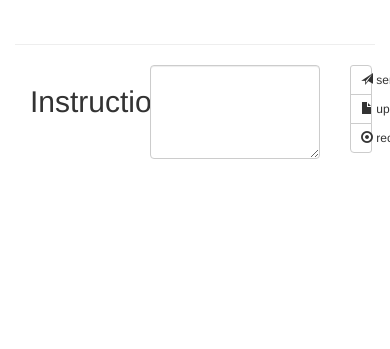
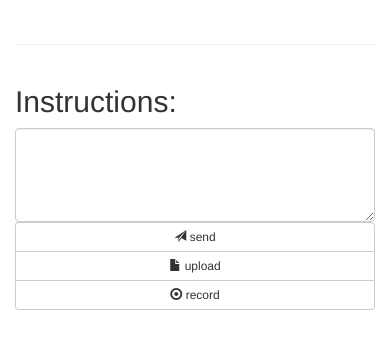
Before and after one commit to songmink/clt-langlabs, a Django app: template templates/discussion.html in a window 390 px wide; the page is wider, and only the part inside the window is pictured. Shown: the part 55-404 px from the top of that part. Run offline with Django 3.2, Linux system fonts and the light colour scheme; the template is opened without the code that fills it, so the values that code supplies are empty; some libraries are stand-ins or nearby versions.

Commit message:
changes to discussion.html to make elements flex to screen

```diff
--- a/templates/discussion.html
+++ b/templates/discussion.html
@@ -4,18 +4,18 @@
 
 {% block contentwrap %}
 	<h1 class="page-header">{{ activity.title }}</h1>
-	<div class="container-fluid" style='height:100%;'>
-		<div class="row " >
-			<div class="col-xs-4" > <!-- style="border-right: 1px solid #ccc;" -->
+	<!-- <div class="container-fluid" style='height:100%;'> -->
+		<div class="row" >
+			<div class="col-xs-12 col-md-4">
 				<h2>Instructions:</h2>
 				{{ activity.instructions }}
 			</div>
-			<div class="col-xs-8 ">
+			<div class="col-xs-12 col-md-8">
 	            <div>
 					<form role="form">
                     <div class='row'>
-						<div class='col-xs-10'><textarea class="form-control" rows="4"></textarea></div>
-						<div class="btn-group-vertical btn-group-sm col-xs-2">
+						<div class='col-xs-12 col-md-10'><textarea class="form-control" rows="4"></textarea></div>
+						<div class="btn-group-vertical btn-group-sm col-xs-12 col-md-2">
 							<button type="button" class="btn btn-default"><span class="glyphicon glyphicon-send"></span> send </button>
 							<button type="button" class="btn btn-default"><span class="glyphicon glyphicon-file"></span> upload</button>
 							<button type="button" class="btn btn-default"><span class="glyphicon glyphicon-record"></span> record</button>
@@ -99,22 +99,9 @@
                         {% endif %}
                         {% endfor %}
                     </ul>
-
-
-
-
-
-
-
-
-
-
-
-
-
 			</div>
 		</div>
-	</div>
+	<!-- </div> -->
 
 {% endblock contentwrap %}
 
```
